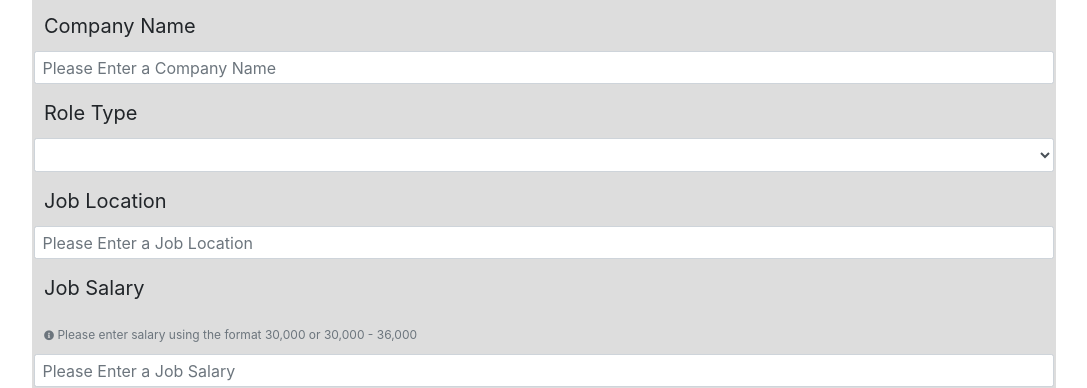
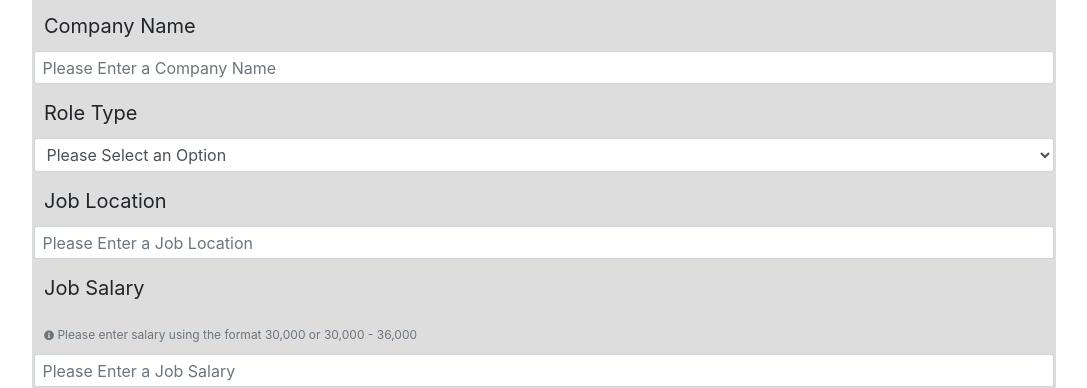
Before and after one commit to Code-Institute-Submissions/CI-MS3-Fledgling-Talent, a Flask app: template templates/edit_job.html in a window 1280 px wide. Shown: the part 234-622 px from the top of the page, without its empty margins (96-1183 px from the left). Run offline with Flask 2, Linux system fonts and the light colour scheme; the template is opened without the code that fills it, so the values that code supplies are empty; some libraries are stand-ins or nearby versions.

Commit message:
FEAT: Hardcoded options for role_type in form to match other form

```diff
--- a/templates/edit_job.html
+++ b/templates/edit_job.html
@@ -24,12 +24,10 @@
                     <div class="form-group">
                         <label for="role_type">Role Type</label>
                         <select class="form-control" id="role_type" name="role_type" required>
-                            <option disabled>Please Select an Option</option>
-                            {% if option == selected %}
-                                <option value="{{ job.role_type }}">{{ job.role_type }}</option>
-                            {% else %}
-                                <option value="{{ job.role_type }}">{{ job.role_type }}</option>
-                            {% endif %}
+                            <option disabled selected>Please Select an Option</option>
+                            <option>Temporary</option>
+                            <option>Permanent</option>
+                            <option>Fixed Term Contract</option>
                         </select>
                     </div>
                     <!--Job Location Field-->
```
